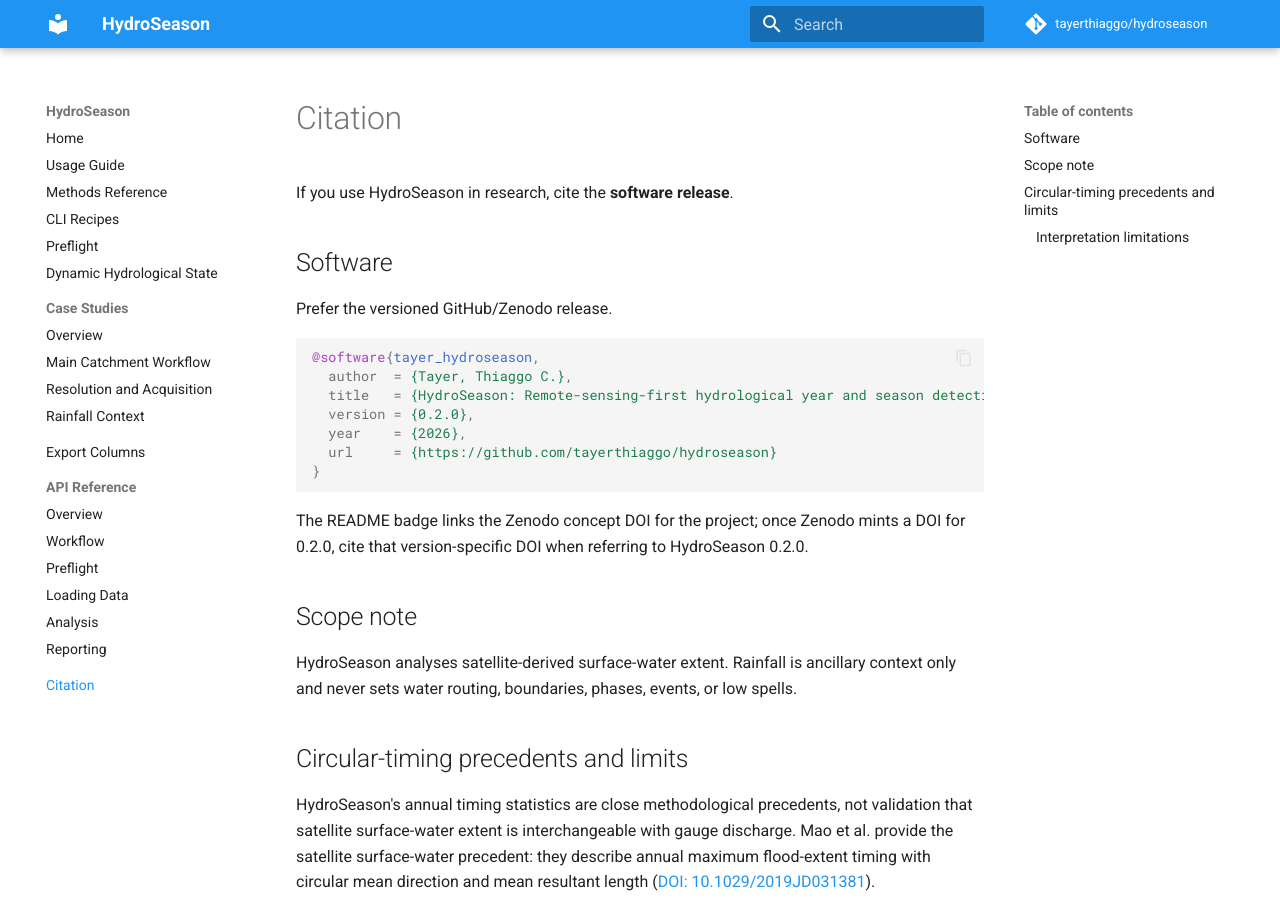
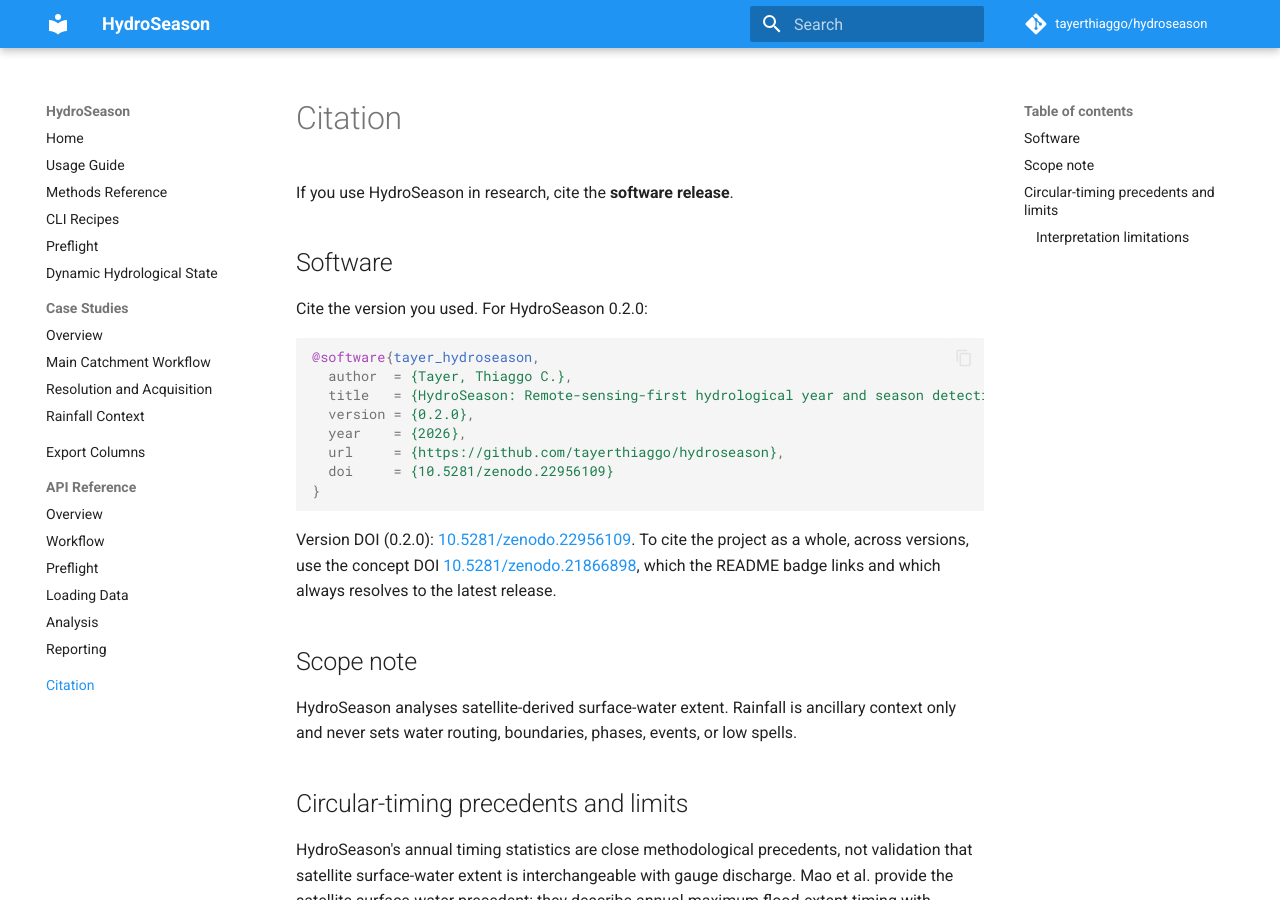
Before and after one commit to tayerthiaggo/hydroseason, an MkDocs documentation site: the page built from docs/citation.md, in a window 1280 px wide and 900 px high. Built offline with MkDocs 1.6.1 and Material for MkDocs 9.7.7, drawn with Linux system fonts in a browser that asks for light colours; comment, search, counter and statistics services are not loaded.

Commit message:
docs: add the Zenodo DOI for HydroSeason 0.2.0
Zenodo archived the v0.2.0 GitHub Release as 10.5281/zenodo.22956109.
Record it in CITATION.cff and the docs citation page, and point readers to
the concept DOI (10.5281/zenodo.21866898) for citing the project as a
whole. The v0.2.0 tag is unchanged; this lands after it, per RELEASING.md.

Co-Authored-By: Claude Opus 5.5 <noreply@anthropic.com>

````diff
--- a/docs/citation.md
+++ b/docs/citation.md
@@ -4,7 +4,7 @@ If you use HydroSeason in research, cite the **software release**.
 
 ## Software
 
-Prefer the versioned GitHub/Zenodo release.
+Cite the version you used. For HydroSeason 0.2.0:
 
 ```bibtex
 @software{tayer_hydroseason,
@@ -12,12 +12,15 @@ Prefer the versioned GitHub/Zenodo release.
   title   = {HydroSeason: Remote-sensing-first hydrological year and season detection},
   version = {0.2.0},
   year    = {2026},
-  url     = {https://github.com/tayerthiaggo/hydroseason}
+  url     = {https://github.com/tayerthiaggo/hydroseason},
+  doi     = {10.5281/zenodo.22956109}
 }
 ```
 
-The README badge links the Zenodo concept DOI for the project; once Zenodo mints
-a DOI for 0.2.0, cite that version-specific DOI when referring to HydroSeason 0.2.0.
+Version DOI (0.2.0): [10.5281/zenodo.22956109](https://doi.org/10.5281/zenodo.22956109).
+To cite the project as a whole, across versions, use the concept DOI
+[10.5281/zenodo.21866898](https://doi.org/10.5281/zenodo.21866898), which the
+README badge links and which always resolves to the latest release.
 
 ## Scope note
 
````
Also changed, not shown: 1 other file.
